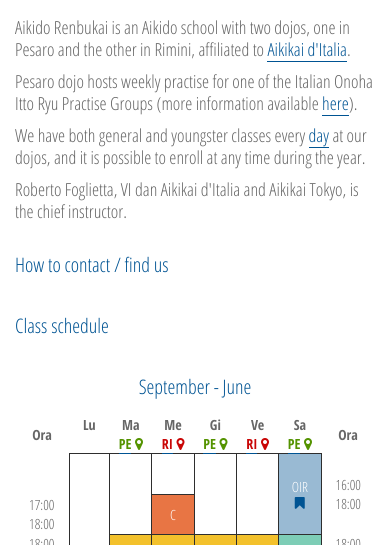
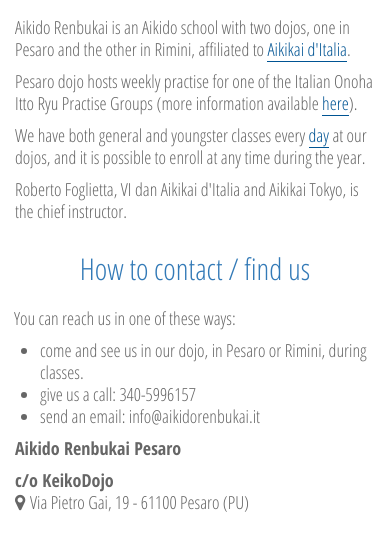
Before and after one commit to cbolk/renbukai-website, a PHP site: page /english.php in a window 390 px wide. Shown: the part 631-1176 px from the top of the page. Run offline with PHP 8.4, Linux system fonts and the light colour scheme; data that the repository does not hold is empty; some libraries are stand-ins or nearby versions; grey boxes are pictures that could not be loaded.

Commit message:
English page

```diff
--- a/english.php
+++ b/english.php
@@ -38,10 +38,10 @@
 	        <h3>Welcome to Aikido Renbukai Pesaro / Rimini</h3>
 		</div>
         <div class="row">
-        	<div class="col-xs-12 col-sm-6 col-lg-6 ">
+        	<div class="col-xs-12 col-sm-4 col-lg-4">
               	<div class="acenter pad"><img src="./images/rf03.jpg"/></div>
         	</div>
-        	<div class="col-xs-12 col-sm-6 col-lg-6">
+        	<div class="col-xs-12 col-sm-8 col-lg-8">
                 <p></p>
         		<p>Aikido Renbukai is an Aikido school with two dojos, one in Pesaro and the other in Rimini, affiliated to <a href='http://www.aikikai.it' target=_blank>Aikikai d'Italia</a>.</p>
                 <p>Pesaro dojo hosts weekly practise for one of the Italian Onoha Itto Ryu Practise Groups (more information available <a target=_blank href='http://www.onohaittoryuitalia.org/Onoha_Itto_Ryu_Italia/Introduction.html'>here</a>).</p>
@@ -51,17 +51,44 @@
             </div>
         </div>
         <div class="row">
-            <div class="col-xs-12">
-                 <h4 name="schedule">How to contact / find us</h4>
+            <div class="col-xs-12 text-center">
+                 <h2 name="schedule" class="text-primary">How to contact / find us</h2>
             </div>
         </div>
       <div class="row">
-
+        <p><br/>&nbsp;&nbsp;&nbsp;You can reach us in one of these ways:
+            <ul>
+              <li>come and see us in our dojo, in Pesaro or Rimini, during classes.
+              <li>give us a call: 340-5996157</li>
+              <li>send an email: info@aikidorenbukai.it</li>
+            </ul>
+      </div>
+      <div class="row">
+          <div class="col-md-6 col-xs-12">
+                <p><strong>Aikido Renbukai Pesaro</strong><br/>
+                <p><strong>c/o KeikoDojo</strong><br/>
+                <i class="fa fa-map-marker"></i>&nbsp;<span>Via Pietro Gai, 19 - 61100 Pesaro (PU)</span><br/><br/>
+                <div>
+                    <iframe class="nomobile" src="https://www.google.com/maps/embed?pb=!1m18!1m12!1m3!1d2874.725137263933!2d12.904746115505823!3d43.902959179113566!2m3!1f0!2f0!3f0!3m2!1i1024!2i768!4f13.1!3m3!1m2!1s0x132d194fc615be2b%3A0xfa1abbad378072fc!2sVia+Gai+Pietro%2C+19%2C+61122+Pesaro+PU!5e0!3m2!1sen!2sit!4v1451164963649" width="95%" height="500" frameborder="0" style="border:0" allowfullscreen></iframe>
+                    <iframe class="mobile" src="https://www.google.com/maps/embed?pb=!1m18!1m12!1m3!1d2874.725137263933!2d12.904746115505823!3d43.902959179113566!2m3!1f0!2f0!3f0!3m2!1i1024!2i768!4f13.1!3m3!1m2!1s0x132d194fc615be2b%3A0xfa1abbad378072fc!2sVia+Gai+Pietro%2C+19%2C+61122+Pesaro+PU!5e0!3m2!1sen!2sit!4v1451164963649" width="95%" height="300" frameborder="0" style="border:0" allowfullscreen></iframe>
+                </div>
 
           </div>
+            <div class="col-md-6 col-xs-12">
+                <p class="mobile">&nbsp;<br/>&nbsp;</p>
+                <p><strong>Aikido Renbukai Rimini</strong><br/>
+                <p><strong>c/o NikoNiko</strong><br/>
+                <i class="fa fa-map-marker"></i>&nbsp;<span>Via Madonna della scala, 53/a - 47800 Rimini (RN)</span><br/>
+                (enter in via Tancredi Saletta, lefthand side of the building)<br/>
+                <div>
+                    <iframe class="nomobile" src="https://www.google.com/maps/embed?pb=!1m18!1m12!1m3!1d2866.770956148851!2d12.559866714904427!3d44.067438033564414!2m3!1f0!2f0!3f0!3m2!1i1024!2i768!4f13.1!3m3!1m2!1s0x132cc397327cec13%3A0x98578c694d5818ff!2sVia+Madonna+della+Scala%2C+53%2C+47921+Rimini+RN!5e0!3m2!1sen!2sit!4v1451165839968" width="95%" height="500" frameborder="0" style="border:0" allowfullscreen></iframe>
+                    <iframe class="mobile" src="https://www.google.com/maps/embed?pb=!1m18!1m12!1m3!1d2866.770956148851!2d12.559866714904427!3d44.067438033564414!2m3!1f0!2f0!3f0!3m2!1i1024!2i768!4f13.1!3m3!1m2!1s0x132cc397327cec13%3A0x98578c694d5818ff!2sVia+Madonna+della+Scala%2C+53%2C+47921+Rimini+RN!5e0!3m2!1sen!2sit!4v1451165839968" width="95%" height="300" frameborder="0" style="border:0" allowfullscreen></iframe>
+                </div>
+            </div>
+        </div>
         <div class="row">
-            <div class="col-xs-12">
-                 <h4 name="schedule">Class schedule</h4>
+            <div class="col-xs-12 text-center">
+                 <h2 name="schedule" class="text-primary">Class schedule</h2>
             </div>
         </div>
         <div class="row">
@@ -235,13 +262,33 @@
                 </ul>
             </div>
         </div>
-        <div class="clearfix mobile">&nbsp;</div>
-        <footer class="footer mobile">
+      <div class="row">
+        <div class="col-xs-12">
+          <h2 class="text-center text-primary">Upcoming event</h2>
+        </div>
+      </div>
+      <div class="row">
+        <div class="col-xs-12 col-md-4 text-right">
+          <a href='./stages/20160819.pdf' title='scarica la locandina seminario'><img src="./stages/20160819.thumb.png" /></a>
+        </div>
+        <div class="col-xs-12 col-md-8">
+          <div class="maintitle"><h3>Aug 19-21 2016 @ Borgo Pace</h3></div>
+          <div class="caption">
+              <p>Weapons seminar - R. Foglietta</p>
+              <p>Schedule: Fri. 18-20<br/>
+                 &nbsp;&nbsp;&nbsp;&nbsp;&nbsp;&nbsp;&nbsp;&nbsp;&nbsp;&nbsp;Sat. 07-08&nbsp;&nbsp;|&nbsp;&nbsp;09-11&nbsp;&nbsp;|&nbsp;&nbsp;17-19<br/>
+                 &nbsp;&nbsp;&nbsp;&nbsp;&nbsp;&nbsp;&nbsp;&nbsp;&nbsp;&nbsp;Sun. 07-08&nbsp;|&nbsp;&nbsp;09-11&nbsp;&nbsp;lunch</p>
+
+              <p>Bring your weapons: jo, bokken e tanto</p>
+          </div>
+        </div>
+      </div>
+      <div class="clearfix">&nbsp;</div>
+      <footer class="footer">
         <div class="container acenter">
             <p class="text-muted"><img src="./assets/footer.png" alt=""></p>
         </div>
-        </footer>
-    </div><!-- container -->
+      </footer>    </div><!-- container -->
     <script src="//ajax.googleapis.com/ajax/libs/jquery/1.11.3/jquery.min.js"></script>
     <script src="js/bootstrap.js"></script>
 
```
Lines whose indentation alone changed are shown as unchanged.
